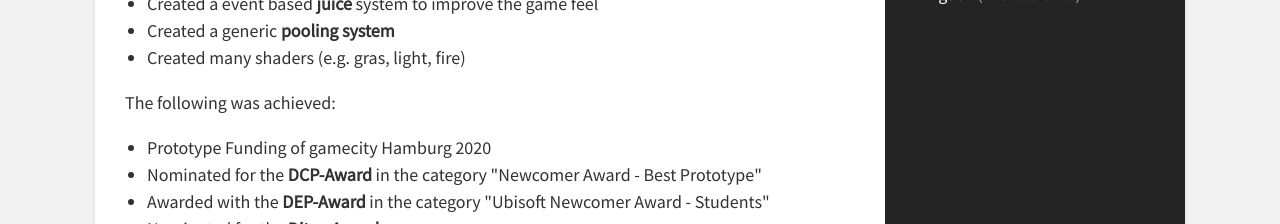
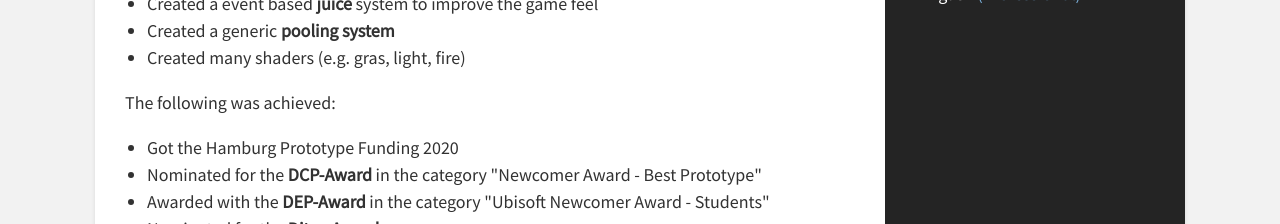
Before and after one commit to mmeiburg/mmeiburg.github.io, a plain HTML site: page index.html in a window 1280 px wide. Shown: the part 1040-1264 px from the top of the page. Drawn offline with Linux system fonts and the light colour scheme.

Commit message:
Update index.html

```diff
--- a/index.html
+++ b/index.html
@@ -162,7 +162,7 @@
                 </ul>
                 <p>The following was achieved:</p>
                 <ul>
-                  <li>Prototype Funding of gamecity Hamburg 2020</li>
+                  <li>Got the Hamburg Prototype Funding 2020</li>
                   <li>Nominated for the <a class="link-underline" href="https://deutscher-computerspielpreis.de/" alt="DCP-Award">DCP-Award</a> in the category "Newcomer Award - Best Prototype"</li>
                   <li>Awarded with the <a class="link-underline" href="https://www.deutscherentwicklerpreis.de/" alt="DEP-Award">DEP-Award</a> in the category "Ubisoft Newcomer Award - Students"</li>
                   <li>Nominated for the <a class="link-underline" href="http://www.ditze-stiftung.de/" alt="Ditze-Award">Ditze-Award</a></li>
```
